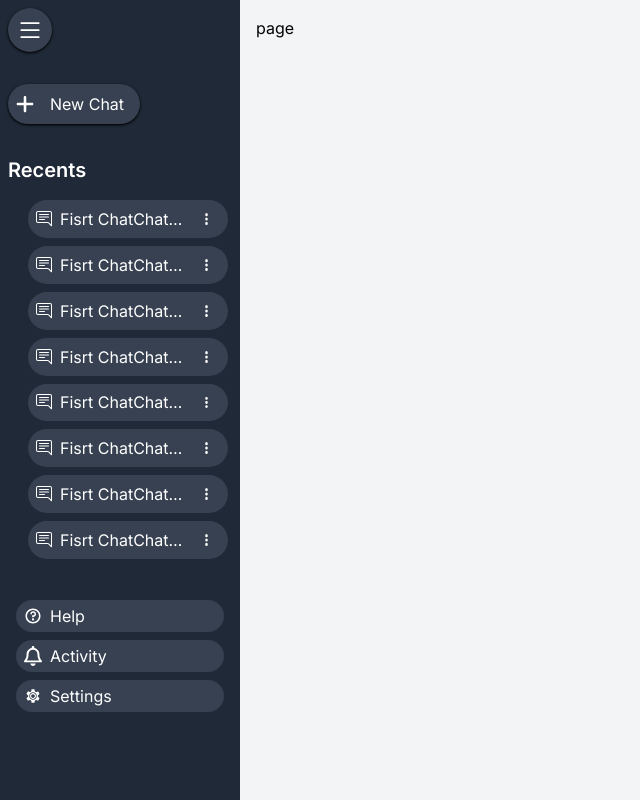
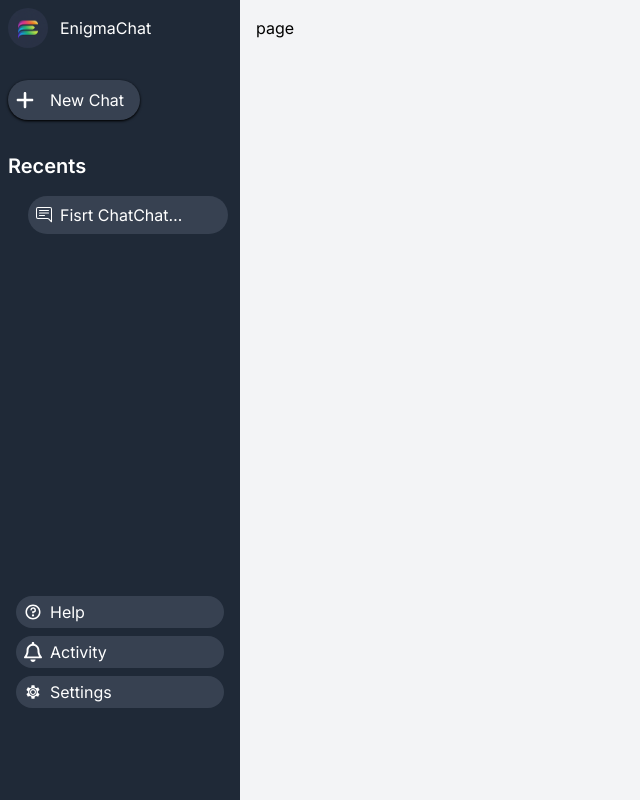
Before and after one commit to BhupendraLute/enigmachat, a Next.js app: page /chat in a window 1280 px wide. Shown: the whole page, without its empty margins (0-640 px from the left). Built offline with nearby package versions, Linux system fonts and the light colour scheme.

Commit message:
added more features to sidebar ui

```diff
--- a/src/app/(app)/chat/layout.tsx
+++ b/src/app/(app)/chat/layout.tsx
@@ -6,7 +6,7 @@ export default function RootLayout({
 	children: React.ReactNode;
 }>) {
 	return (
-		<div className="w-full h-screen flex">
+		<div className="w-full h-screen flex relative">
 			<Sidebar />
 			<main className="flex-grow bg-gray-100 p-4">{children}</main>
 		</div>
--- a/src/components/Sidebar.tsx
+++ b/src/components/Sidebar.tsx
@@ -1,20 +1,26 @@
+"use client";
 import Image from "next/image";
 import SidebarTab from "./SidebarTab";
 
 const Sidebar = () => {
 	return (
-		<aside className="relative hidden md:w-fit lg:w-60 md:block bg-gray-800 text-white">
+		<aside
+			id="sidebar"
+			className="hidden md:w-fit lg:w-60 md:block bg-gray-800 text-white"
+		>
 			<section className="p-2">
-				<div className="w-fit p-2 bg-gray-700 rounded-full shadow shadow-black cursor-pointer">
+				<div className="w-fit flex items-center gap-1 overflow-hidden cursor-pointer">
 					<Image
-						src={"/svg/menu-icon.svg"}
+						src={"/logo.jpeg"}
 						alt="menu-icon"
-						width={28}
-						height={28}
+						width={40}
+						height={40}
+						className="rounded-full"
 					/>
+					<span className="max-md:hidden px-2 py-1">EnigmaChat</span>
 				</div>
 
-				<div className="w-fit p-2 mt-8 flex items-center gap-2 bg-gray-700 rounded-full shadow shadow-black cursor-pointer">
+				<div className="w-fit p-2 mt-8 flex items-center gap-2 bg-gray-700 hover:bg-gray-600 rounded-full shadow shadow-black cursor-pointer transition-all duration-75">
 					<Image
 						src={"/svg/plus.svg"}
 						alt="menu-icon"
@@ -34,54 +40,13 @@ const Sidebar = () => {
 							title={"Fisrt ChatChatChatChat"}
 							action={true}
 						/>
-						<SidebarTab
-							icon={"/svg/chat.svg"}
-							title={"Fisrt ChatChatChatChat"}
-							action={true}
-						/>
-						<SidebarTab
-							icon={"/svg/chat.svg"}
-							title={"Fisrt ChatChatChatChat"}
-							action={true}
-						/>
-						<SidebarTab
-							icon={"/svg/chat.svg"}
-							title={"Fisrt ChatChatChatChat"}
-							action={true}
-						/>
-						<SidebarTab
-							icon={"/svg/chat.svg"}
-							title={"Fisrt ChatChatChatChat"}
-							action={true}
-						/>
-						<SidebarTab
-							icon={"/svg/chat.svg"}
-							title={"Fisrt ChatChatChatChat"}
-							action={true}
-						/>
-						<SidebarTab
-							icon={"/svg/chat.svg"}
-							title={"Fisrt ChatChatChatChat"}
-							action={true}
-						/>
-						<SidebarTab
-							icon={"/svg/chat.svg"}
-							title={"Fisrt ChatChatChatChat"}
-							action={true}
-						/>
 					</ul>
 				</div>
 
 				<div className="py-4 px-1">
 					<ul className="py-2 px-1 flex flex-col gap-2 ">
-						<SidebarTab
-							icon={"/svg/help.svg"}
-							title={"Help"}
-						/>
-						<SidebarTab
-							icon={"/svg/bell.svg"}
-							title={"Activity"}
-						/>
+						<SidebarTab icon={"/svg/help.svg"} title={"Help"} />
+						<SidebarTab icon={"/svg/bell.svg"} title={"Activity"} />
 						<SidebarTab
 							icon={"/svg/setting.svg"}
 							title={"Settings"}
--- a/src/components/SidebarTab.tsx
+++ b/src/components/SidebarTab.tsx
@@ -1,5 +1,6 @@
+"use client";
 import Image from "next/image";
-import React from "react";
+import React, { useState, useRef, useEffect } from "react";
 
 type SidebarTabPropsType = {
 	icon: string;
@@ -9,19 +10,82 @@ type SidebarTabPropsType = {
 };
 
 const SidebarTab = ({ icon, title, action = false }: SidebarTabPropsType) => {
+	const menuRef = useRef<HTMLDivElement>(null);
+
+	const [isContentEditable, setIsContentEditable] = useState(false);
+	const [isActionMenuOpen, setIsActionMenuOpen] = useState(false);
+
+	const handleClickOutside = (event: any) => {
+		if (menuRef.current && !menuRef.current.contains(event.target)) {
+			setIsActionMenuOpen(false);
+		}
+	};
+
+	// handle clicks on html document
+	useEffect(() => {
+		document.addEventListener("mousedown", handleClickOutside);
+
+		return () =>
+			document.removeEventListener("mousedown", handleClickOutside);
+	}, [isActionMenuOpen]);
+
+	const handleRename = () => {
+		// Implement logic to trigger onRename prop function (e.g., prompt for new name)
+		setIsActionMenuOpen(false);
+	  };
+
+	  const handleDelete = () => {
+		// Implement logic to trigger onDelete prop function (e.g., confirmation prompt)
+		setIsActionMenuOpen(false);
+	  };
+
 	return (
-		<li className="flex items-center gap-2 bg-gray-700 hover:bg-slate-600 py-1 px-2 rounded-full cursor-pointer transition-all duration-200">
+		<li className="flex items-center gap-2 bg-gray-700 hover:bg-slate-600 py-1 px-2 rounded-full cursor-pointer transition-all duration-200 relative group">
 			<Image src={icon} alt="tab-icon" width={18} height={18} />{" "}
-			<span className="truncate">{title}</span>
+			<span className="truncate" contentEditable={isContentEditable}>
+				{title}
+			</span>
 			{action && (
-				<div className="flex items-center justify-center hover:bg-slate-800 py-2 px-3 rounded-full">
+				<>
+					<button
+						className="opacity-0 group-hover:opacity-100 flex items-center justify-center hover:bg-slate-800 py-2 px-3 rounded-full transition-all duration-75 ease-in-out"
+						onClick={() => setIsActionMenuOpen(!isActionMenuOpen)}
+					>
 						<Image
 							src={"/svg/action-icon.svg"}
 							alt="action-icon"
 							width={5}
 							height={5}
 						/>
+					</button>
+
+					{isActionMenuOpen && (
+						<div
+							className="p-2 absolute top-8 right-4 z-[2] flex flex-col gap-2 bg-gray-800 shadow-md rounded-md text-sm"
+							ref={menuRef}
+						>
+							<button className="py-1 px-4 hover:bg-gray-700 rounded flex items-center justify-between gap-1" onClick={handleRename}>
+								Rename{" "}
+								<Image
+									src={"/svg/rename.svg"}
+									alt="rename-icon"
+									width={20}
+									height={5}
+								/>
+							</button>
+
+							<button className="py-1 px-4 hover:bg-gray-700 rounded flex items-center justify-between gap-1" onClick={handleDelete}>
+								Delete{" "}
+								<Image
+									src={"/svg/delete.svg"}
+									alt="rename-icon"
+									width={20}
+									height={20}
+								/>
+							</button>
 						</div>
+					)}
+				</>
 			)}
 		</li>
 	);
```
Also changed, not shown: public/svg/delete.svg (added), public/svg/rename.svg (added). Lines whose indentation alone changed are shown as unchanged.
